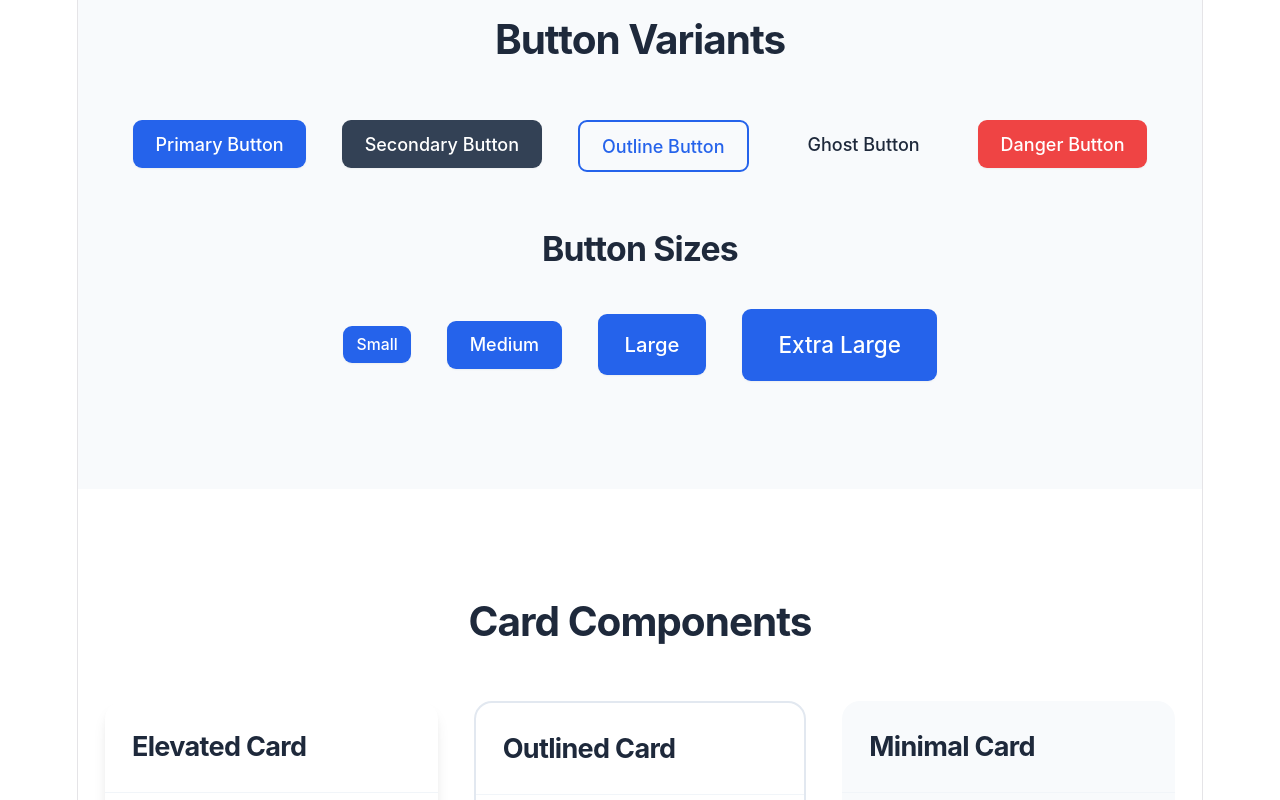
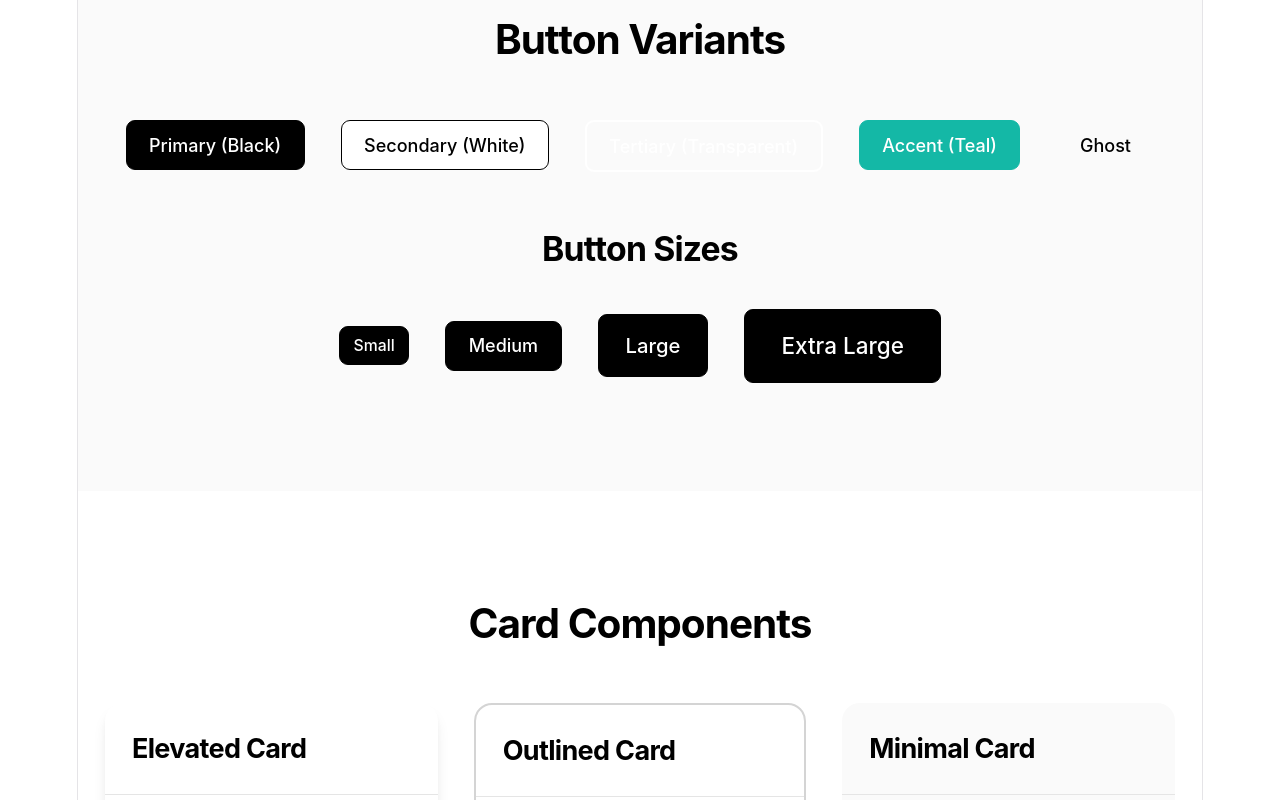
Before and after one commit to Atlis-Ky/atlis-web, a React (Vite) app: page /showcase in a window 1280 px wide. Shown: the part 1320-2120 px from the top of the page. Built offline with nearby package versions, Linux system fonts and the light colour scheme.

Commit message:
thematic updates to styling across the board

```diff
--- a/src/components/Button.css
+++ b/src/components/Button.css
@@ -21,7 +21,7 @@
 }
 
 .btn:focus-visible {
-  outline: 2px solid var(--color-primary);
+  outline: 2px solid var(--color-accent);
   outline-offset: 2px;
 }
 
@@ -59,90 +59,124 @@
 
 /* ========== VARIANTS ========== */
 
-/* Primary Button */
+/* Primary Button - Black */
 .btn-primary {
-  background-color: var(--color-primary);
+  background-color: var(--color-black);
   color: var(--color-white);
-  box-shadow: var(--shadow-sm);
+  border: 1px solid var(--color-black);
 }
 
 .btn-primary:hover:not(:disabled) {
-  background-color: var(--color-primary-dark);
-  box-shadow: var(--shadow-md);
-  transform: translateY(-1px);
+  background-color: var(--color-white);
+  color: var(--color-black);
+  border-color: var(--color-black);
 }
 
 .btn-primary:active:not(:disabled) {
-  transform: translateY(0);
-  box-shadow: var(--shadow-sm);
+  background-color: var(--color-gray-100);
+  color: var(--color-black);
 }
 
-/* Secondary Button */
+/* Secondary Button - White with Black Border */
 .btn-secondary {
-  background-color: var(--color-gray-800);
-  color: var(--color-white);
-  box-shadow: var(--shadow-sm);
+  background-color: var(--color-white);
+  color: var(--color-black);
+  border: 1px solid var(--color-black);
 }
 
 .btn-secondary:hover:not(:disabled) {
-  background-color: var(--color-gray-900);
-  box-shadow: var(--shadow-md);
-  transform: translateY(-1px);
+  background-color: var(--color-black);
+  color: var(--color-white);
 }
 
 .btn-secondary:active:not(:disabled) {
-  transform: translateY(0);
-  box-shadow: var(--shadow-sm);
+  background-color: var(--color-gray-900);
 }
 
-/* Outline Button */
+/* Tertiary Button - Black Border with White Border Hover */
+.btn-tertiary {
+  background-color: transparent;
+  color: var(--color-white);
+  border: var(--border-width-2) solid var(--color-white);
+}
+
+.btn-tertiary:hover:not(:disabled) {
+  background-color: white;
+  color: var(--color-black);
+  border-color: var(--color-white);
+}
+
+.btn-tertiary:active:not(:disabled) {
+  background-color: rgba(255, 255, 255, 0.1);
+  color: var(--color-white);
+  border-color: var(--color-white);
+}
+
+/* Outline Button - Alias for backwards compatibility */
 .btn-outline {
   background-color: transparent;
-  color: var(--color-primary);
-  border: var(--border-width-2) solid var(--color-primary);
+  color: var(--color-black);
+  border: var(--border-width-2) solid var(--color-black);
 }
 
 .btn-outline:hover:not(:disabled) {
-  background-color: var(--color-primary-subtle);
-  border-color: var(--color-primary-dark);
-  color: var(--color-primary-dark);
+  background-color: transparent;
+  color: var(--color-white);
+  border-color: var(--color-white);
 }
 
 .btn-outline:active:not(:disabled) {
-  background-color: var(--color-primary);
+  background-color: rgba(255, 255, 255, 0.1);
   color: var(--color-white);
+  border-color: var(--color-white);
 }
 
-/* Ghost Button */
+/* Ghost Button - Minimal */
 .btn-ghost {
   background-color: transparent;
   color: var(--text-primary);
+  border: 1px solid transparent;
 }
 
 .btn-ghost:hover:not(:disabled) {
+  background-color: var(--color-gray-50);
+  border-color: var(--color-gray-200);
+}
+
+.btn-ghost:active:not(:disabled) {
   background-color: var(--color-gray-100);
 }
 
-.btn-ghost:active:not(:disabled) {
-  background-color: var(--color-gray-200);
-}
-
-/* Danger Button */
+/* Danger Button - Red Accent */
 .btn-danger {
   background-color: var(--color-error);
   color: var(--color-white);
-  box-shadow: var(--shadow-sm);
+  border: 1px solid var(--color-error);
 }
 
 .btn-danger:hover:not(:disabled) {
   background-color: #dc2626;
-  box-shadow: var(--shadow-md);
-  transform: translateY(-1px);
+  border-color: #dc2626;
 }
 
 .btn-danger:active:not(:disabled) {
-  transform: translateY(0);
-  box-shadow: var(--shadow-sm);
+  background-color: #b91c1c;
+}
+
+/* Accent Button - Teal Highlight */
+.btn-accent {
+  background-color: var(--color-accent);
+  color: var(--color-white);
+  border: 1px solid var(--color-accent);
+}
+
+.btn-accent:hover:not(:disabled) {
+  background-color: var(--color-accent-dark);
+  border-color: var(--color-accent-dark);
+}
+
+.btn-accent:active:not(:disabled) {
+  background-color: #0a7c6f;
 }
 
 /* ========== MODIFIERS ========== */
--- a/src/components/Button.jsx
+++ b/src/components/Button.jsx
@@ -6,7 +6,7 @@ import "./Button.css";
  *
  * A flexible, reusable button component with multiple variants and sizes
  *
- * @param {string} variant - 'primary', 'secondary', 'outline', 'ghost', 'danger'
+ * @param {string} variant - 'primary', 'secondary', 'tertiary', 'ghost', 'accent', 'danger'
  * @param {string} size - 'sm', 'md', 'lg', 'xl'
  * @param {boolean} fullWidth - Make button full width
  * @param {function} onClick - Click handler
--- a/src/components/Navigation.css
+++ b/src/components/Navigation.css
@@ -42,7 +42,7 @@
 }
 
 .nav-logo:hover {
-  color: var(--color-primary);
+  color: var(--color-accent);
 }
 
 /* ========== MENU ========== */
@@ -74,7 +74,7 @@
   left: 0;
   width: 0;
   height: 2px;
-  background-color: var(--color-primary);
+  background-color: var(--color-accent);
   transition: width var(--transition-base);
 }
 
@@ -105,25 +105,34 @@
 }
 
 .nav-button-primary {
-  background-color: var(--color-primary);
+  background-color: var(--color-black);
   color: var(--color-white);
+  border: 1px solid var(--color-black);
 }
 
 .nav-button-primary:hover {
-  background-color: var(--color-primary-dark);
-  transform: translateY(-1px);
-  box-shadow: var(--shadow-md);
+  background-color: var(--color-gray-800);
 }
 
 .nav-button-outline {
   background-color: transparent;
-  color: var(--color-primary);
-  border: var(--border-width-2) solid var(--color-primary);
+  color: var(--color-black);
+  border: var(--border-width-2) solid var(--color-black);
 }
 
 .nav-button-outline:hover {
-  background-color: var(--color-primary);
+  background-color: var(--color-black);
   color: var(--color-white);
+}
+
+.nav-button-accent {
+  background-color: var(--color-accent);
+  color: var(--color-white);
+  border: 1px solid var(--color-accent);
+}
+
+.nav-button-accent:hover {
+  background-color: var(--color-accent-dark);
 }
 
 /* ========== MOBILE MENU ========== */
--- a/src/pages/ComponentShowcase.jsx
+++ b/src/pages/ComponentShowcase.jsx
@@ -20,12 +20,15 @@ function ComponentShowcase() {
       <Hero
         title="Component Library Showcase"
         subtitle="Explore all the reusable components built for your music project"
-        variant="gradient"
+        variant="dark"
         size="lg"
       >
-        <Button size="lg">Get Started</Button>
-        <Button variant="outline" size="lg">
-          Learn More
+        <Button size="lg">Primary</Button>
+        <Button variant="secondary" size="lg">
+          Secondary
+        </Button>
+        <Button variant="tertiary" size="lg">
+          Tertiary
         </Button>
       </Hero>
 
@@ -69,11 +72,11 @@ function ComponentShowcase() {
           <Spacer size="lg" />
 
           <Flex justify="center" gap="lg" wrap={true}>
-            <Button variant="primary">Primary Button</Button>
-            <Button variant="secondary">Secondary Button</Button>
-            <Button variant="outline">Outline Button</Button>
-            <Button variant="ghost">Ghost Button</Button>
-            <Button variant="danger">Danger Button</Button>
+            <Button variant="primary">Primary (Black)</Button>
+            <Button variant="secondary">Secondary (White)</Button>
+            <Button variant="tertiary">Tertiary (Transparent)</Button>
+            <Button variant="accent">Accent (Teal)</Button>
+            <Button variant="ghost">Ghost</Button>
           </Flex>
 
           <Spacer size="lg" />
@@ -195,22 +198,43 @@ function ComponentShowcase() {
       <Section padding="xl" background="default">
         <Container>
           <Heading level="2" align="center">
-            Design System Colors
+            Minimal Color Palette
           </Heading>
+          <Lead style={{ textAlign: "center" }}>
+            Black, White, Teal Accent, and Muted Grey
+          </Lead>
           <Spacer size="lg" />
 
           <Grid cols={4} gap="md" responsive={true}>
             <div
               style={{
-                backgroundColor: "var(--color-primary)",
+                backgroundColor: "var(--color-black)",
                 padding: "var(--space-6)",
                 borderRadius: "var(--border-radius)",
                 color: "white",
                 textAlign: "center",
+                border: "1px solid var(--color-gray-200)",
               }}
             >
               <Text color="inverse" weight="semibold">
+                Black
+              </Text>
+              <Text color="inverse" size="sm">
                 Primary
+              </Text>
+            </div>
+            <div
+              style={{
+                backgroundColor: "var(--color-white)",
+                padding: "var(--space-6)",
+                borderRadius: "var(--border-radius)",
+                textAlign: "center",
+                border: "1px solid var(--color-black)",
+              }}
+            >
+              <Text weight="semibold">White</Text>
+              <Text size="sm" color="secondary">
+                Secondary
               </Text>
             </div>
             <div
@@ -223,12 +247,15 @@ function ComponentShowcase() {
               }}
             >
               <Text color="inverse" weight="semibold">
+                Teal
+              </Text>
+              <Text color="inverse" size="sm">
                 Accent
               </Text>
             </div>
             <div
               style={{
-                backgroundColor: "var(--color-gray-800)",
+                backgroundColor: "var(--color-gray-500)",
                 padding: "var(--space-6)",
                 borderRadius: "var(--border-radius)",
                 color: "white",
@@ -236,18 +263,11 @@ function ComponentShowcase() {
               }}
             >
               <Text color="inverse" weight="semibold">
-                Dark
+                Grey
               </Text>
-            </div>
-            <div
-              style={{
-                backgroundColor: "var(--color-gray-200)",
-                padding: "var(--space-6)",
-                borderRadius: "var(--border-radius)",
-                textAlign: "center",
-              }}
-            >
-              <Text weight="semibold">Light</Text>
+              <Text color="inverse" size="sm">
+                Muted Text
+              </Text>
             </div>
           </Grid>
         </Container>
--- a/src/styles/design-system.css
+++ b/src/styles/design-system.css
@@ -6,47 +6,49 @@
 :root {
   /* ========== COLORS ========== */
 
-  /* Primary Colors */
-  --color-primary: #2563eb;
-  --color-primary-dark: #1d4ed8;
-  --color-primary-light: #3b82f6;
-  --color-primary-subtle: #dbeafe;
+  /* Primary Colors - Black & White */
+  --color-primary: #000000;
+  --color-primary-dark: #000000;
+  --color-primary-light: #1a1a1a;
+  --color-primary-subtle: #f5f5f5;
 
-  /* Accent Colors */
-  --color-accent: #8b5cf6;
-  --color-accent-dark: #7c3aed;
-  --color-accent-light: #a78bfa;
+  /* Accent Color - Teal */
+  --color-accent: #14b8a6;
+  --color-accent-dark: #0d9488;
+  --color-accent-light: #2dd4bf;
+  --color-accent-subtle: #ccfbf1;
 
   /* Neutral Colors */
-  --color-black: #0f172a;
-  --color-gray-900: #1e293b;
-  --color-gray-800: #334155;
-  --color-gray-700: #475569;
-  --color-gray-600: #64748b;
-  --color-gray-500: #94a3b8;
-  --color-gray-400: #cbd5e1;
-  --color-gray-300: #e2e8f0;
-  --color-gray-200: #f1f5f9;
-  --color-gray-100: #f8fafc;
+  --color-black: #000000;
   --color-white: #ffffff;
+  --color-gray-50: #fafafa;
+  --color-gray-100: #f5f5f5;
+  --color-gray-200: #e5e5e5;
+  --color-gray-300: #d4d4d4;
+  --color-gray-400: #a3a3a3;
+  --color-gray-500: #737373;
+  --color-gray-600: #525252;
+  --color-gray-700: #404040;
+  --color-gray-800: #262626;
+  --color-gray-900: #171717;
 
   /* Semantic Colors */
-  --color-success: #10b981;
+  --color-success: #14b8a6;
   --color-warning: #f59e0b;
   --color-error: #ef4444;
-  --color-info: #06b6d4;
+  --color-info: #14b8a6;
 
   /* Background Colors */
   --bg-primary: var(--color-white);
-  --bg-secondary: var(--color-gray-100);
-  --bg-dark: var(--color-gray-900);
-  --bg-gradient: linear-gradient(135deg, #667eea 0%, #764ba2 100%);
-  --bg-gradient-subtle: linear-gradient(135deg, #f8fafc 0%, #e2e8f0 100%);
+  --bg-secondary: var(--color-gray-50);
+  --bg-dark: var(--color-black);
+  --bg-gradient: linear-gradient(135deg, #000000 0%, #262626 100%);
+  --bg-gradient-subtle: linear-gradient(135deg, #fafafa 0%, #f5f5f5 100%);
 
   /* Text Colors */
-  --text-primary: var(--color-gray-900);
-  --text-secondary: var(--color-gray-600);
-  --text-tertiary: var(--color-gray-500);
+  --text-primary: var(--color-black);
+  --text-secondary: var(--color-gray-500);
+  --text-tertiary: var(--color-gray-400);
   --text-inverse: var(--color-white);
 
   /* ========== TYPOGRAPHY ========== */
@@ -301,3 +303,34 @@ body {
 .max-w-2xl {
   max-width: var(--container-2xl);
 }
+
+/* ========== ACCENT COLOR UTILITIES ========== */
+
+/* Accent Text Colors */
+.text-accent {
+  color: var(--color-accent);
+}
+.text-accent-dark {
+  color: var(--color-accent-dark);
+}
+.text-accent-light {
+  color: var(--color-accent-light);
+}
+
+/* Accent Background Colors */
+.bg-accent {
+  background-color: var(--color-accent);
+}
+.bg-accent-subtle {
+  background-color: var(--color-accent-subtle);
+}
+
+/* Accent Borders */
+.border-accent {
+  border-color: var(--color-accent);
+}
+
+/* Accent Hover Effects */
+.hover-accent:hover {
+  color: var(--color-accent);
+}
```
Also changed, not shown: 1 other file (tests, documents, lock files or other folders).
